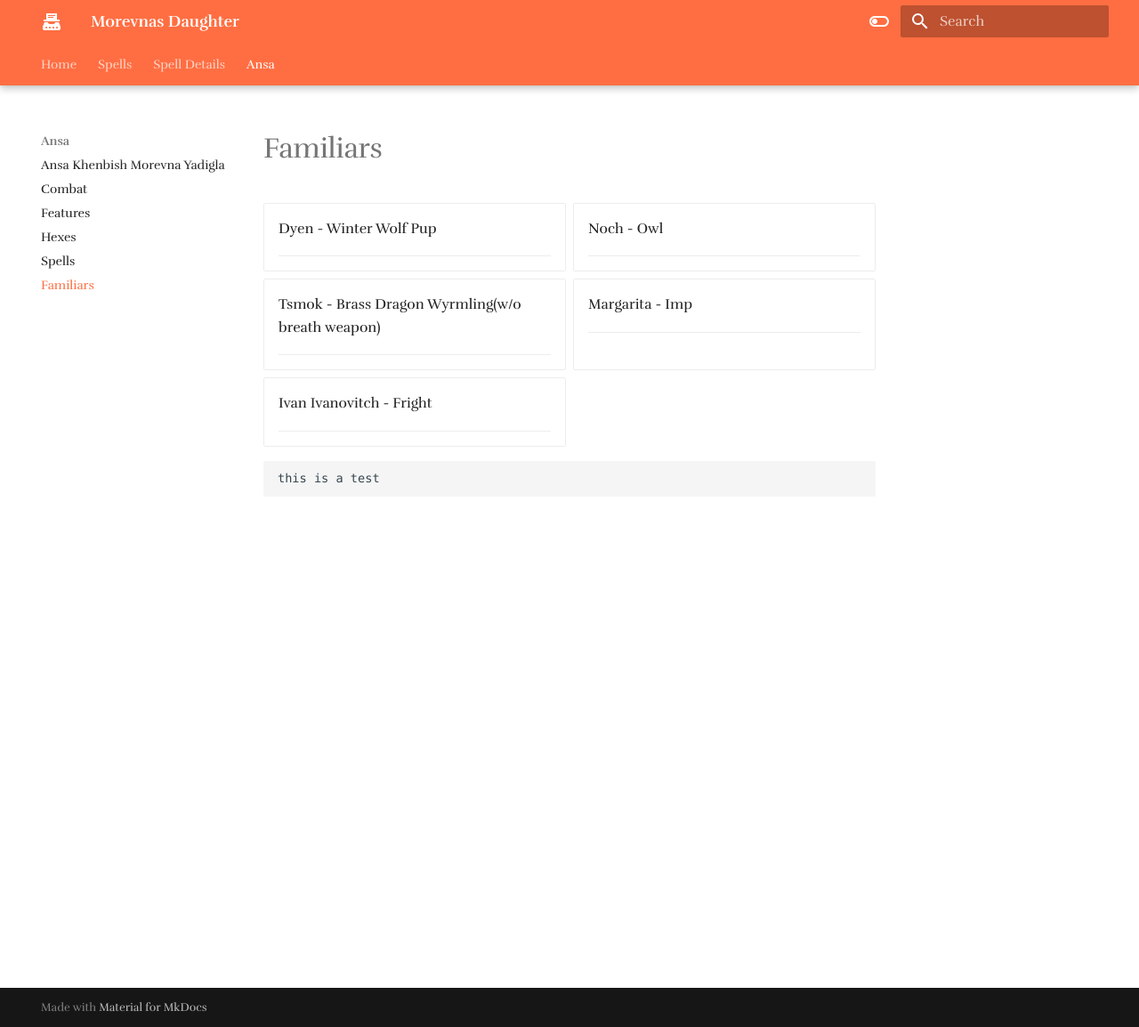
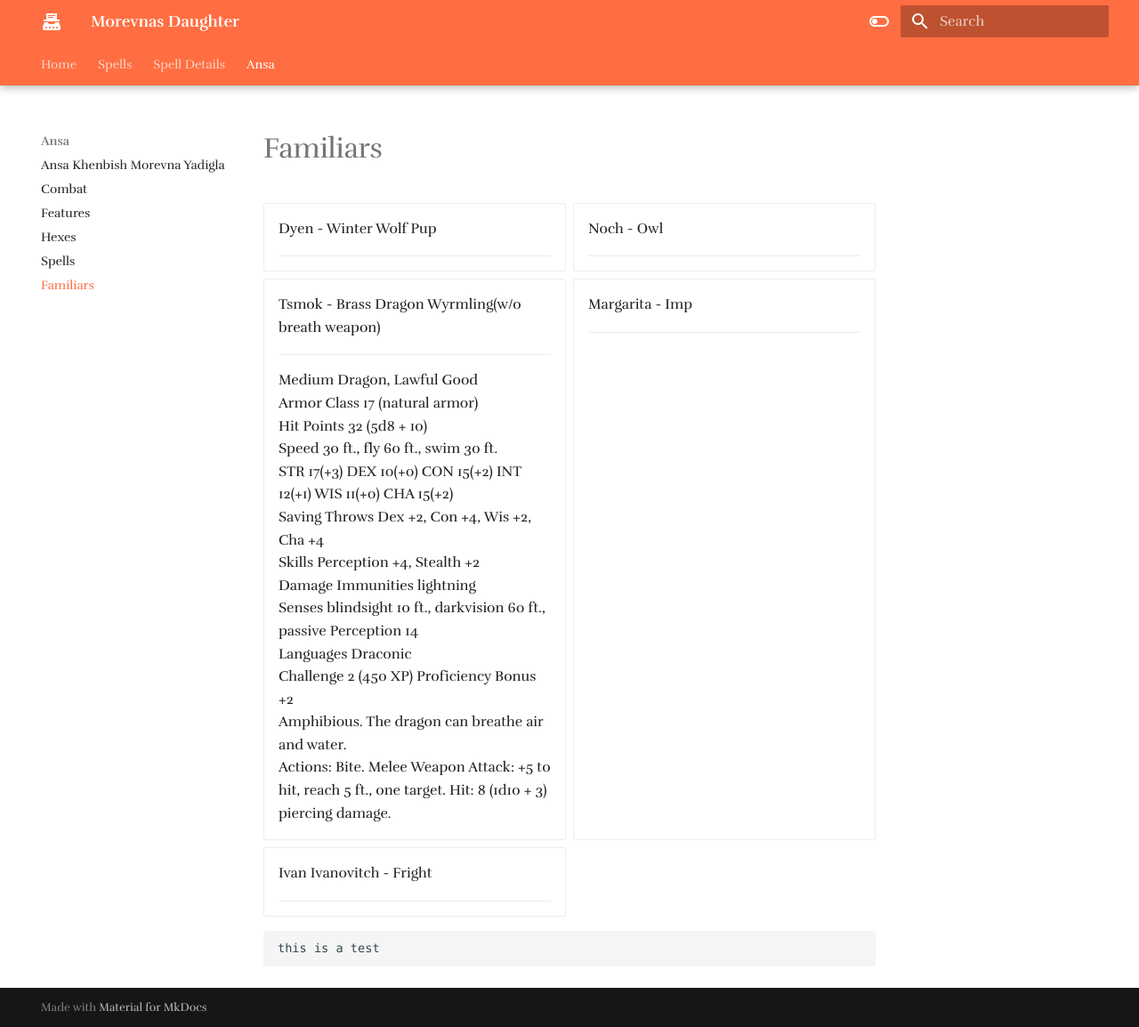
Before and after one commit to Half-Guinea-Press/morevnas_daughter, an MkDocs documentation site: the page built from docs/ansa/ansa_familiars.md, in a window 1280 px wide and 1154 px high. Shown: the whole window at 89% size. Built offline with MkDocs 1.6.1 and Material for MkDocs 9.7.7, drawn with Linux system fonts in a browser that asks for light colours; some web fonts are replaced; comment, search, counter and statistics services are not loaded.

Commit message:
Update ansa_familiars.md

```diff
--- a/docs/ansa/ansa_familiars.md
+++ b/docs/ansa/ansa_familiars.md
@@ -14,6 +14,20 @@
 
     ---
 
+    Medium Dragon, Lawful Good<br>
+    Armor Class 17 (natural armor)<br>
+    Hit Points 32 (5d8 + 10)<br>
+    Speed 30 ft., fly 60 ft., swim 30 ft.<br>
+    STR	17(+3) DEX 10(+0) CON 15(+2) INT 12(+1) WIS 11(+0) CHA 15(+2)<br>
+    Saving Throws Dex +2, Con +4, Wis +2, Cha +4<br>
+    Skills Perception +4, Stealth +2<br>
+    Damage Immunities lightning<br>
+    Senses blindsight 10 ft., darkvision 60 ft., passive Perception 14<br>
+    Languages Draconic<br>
+    Challenge 2 (450 XP) 	Proficiency Bonus +2<br>
+    Amphibious. The dragon can breathe air and water.<br>
+    Actions: Bite. Melee Weapon Attack: +5 to hit, reach 5 ft., one target. Hit: 8 (1d10 + 3) piercing damage.<br>
+
 -   Margarita - Imp
 
     ---
```
